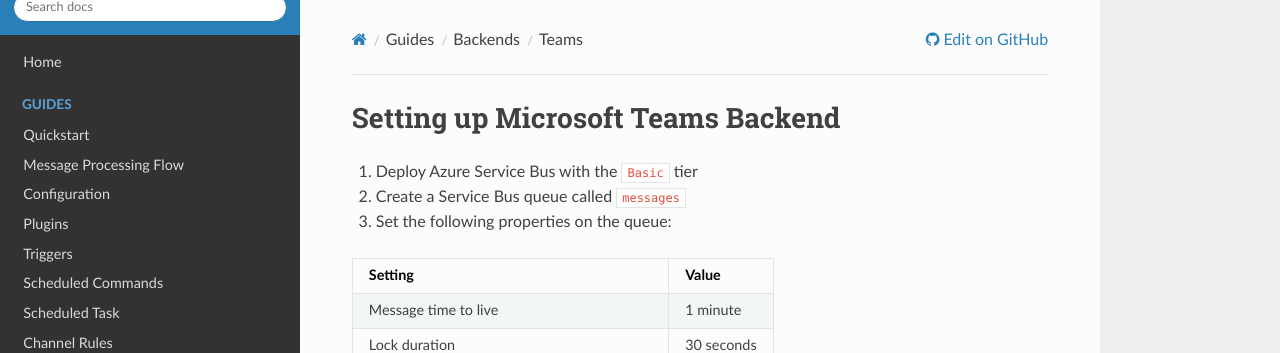
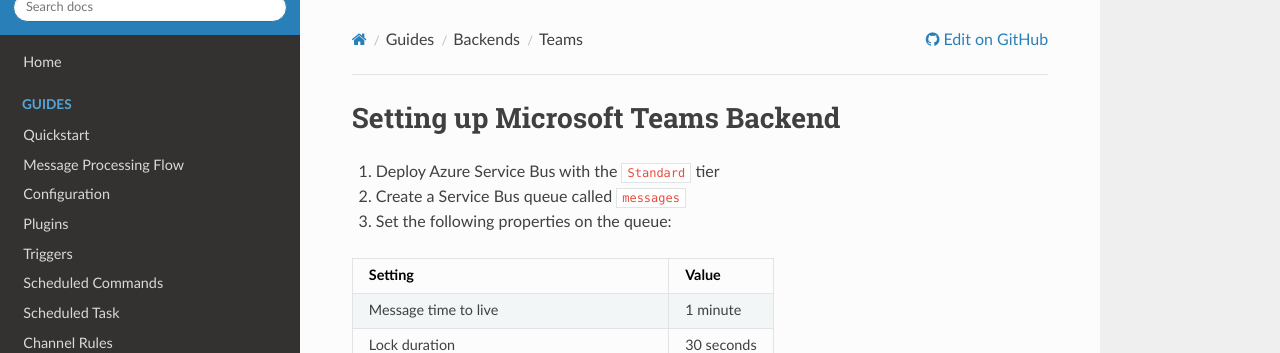
Before and after one commit to poshbotio/PoshBot, an MkDocs documentation site: the page built from docs/guides/backends/setup-teams-backend.md, in a window 1280 px wide and 900 px high. Shown: the top 353 px of the window. Built offline with MkDocs 1.6.1, drawn with Linux system fonts in a browser that asks for light colours; nearby versions of some CDN libraries; old or Windows-style settings are respelled for this version of MkDocs.

Commit message:
Update setup-teams-backend.md
Basic tier for ServiceBus error's when trying to create a message queue with duplicate detection history enabled. Standard tier looks to be required.

```diff
--- a/docs/guides/backends/setup-teams-backend.md
+++ b/docs/guides/backends/setup-teams-backend.md
@@ -1,7 +1,7 @@
 
 # Setting up Microsoft Teams Backend
 
-1. Deploy Azure Service Bus with the `Basic` tier
+1. Deploy Azure Service Bus with the `Standard` tier
 2. Create a Service Bus queue called `messages`
   * Set the following properties on the queue:
 
```
